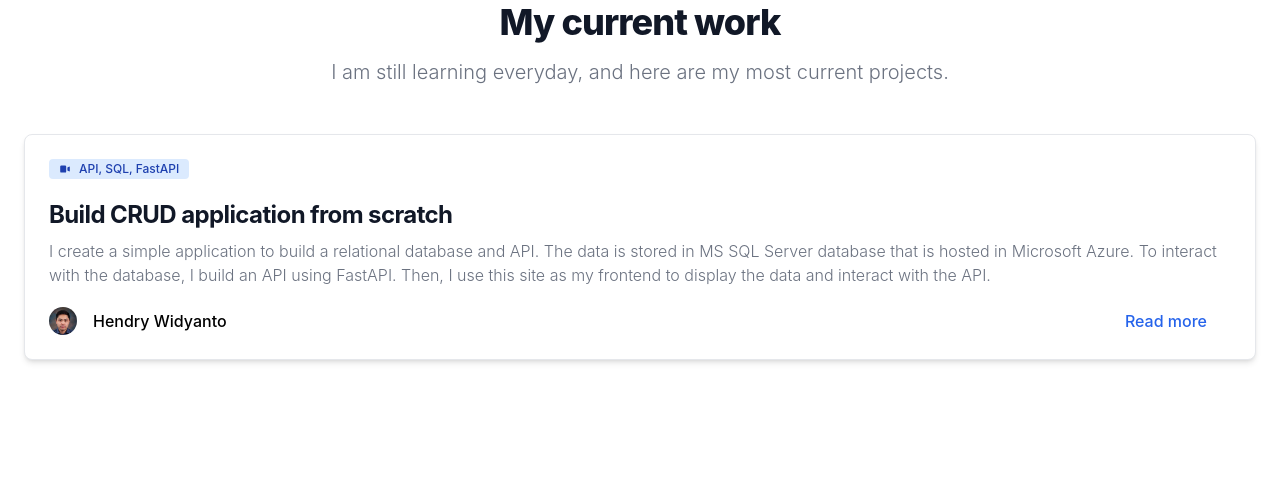
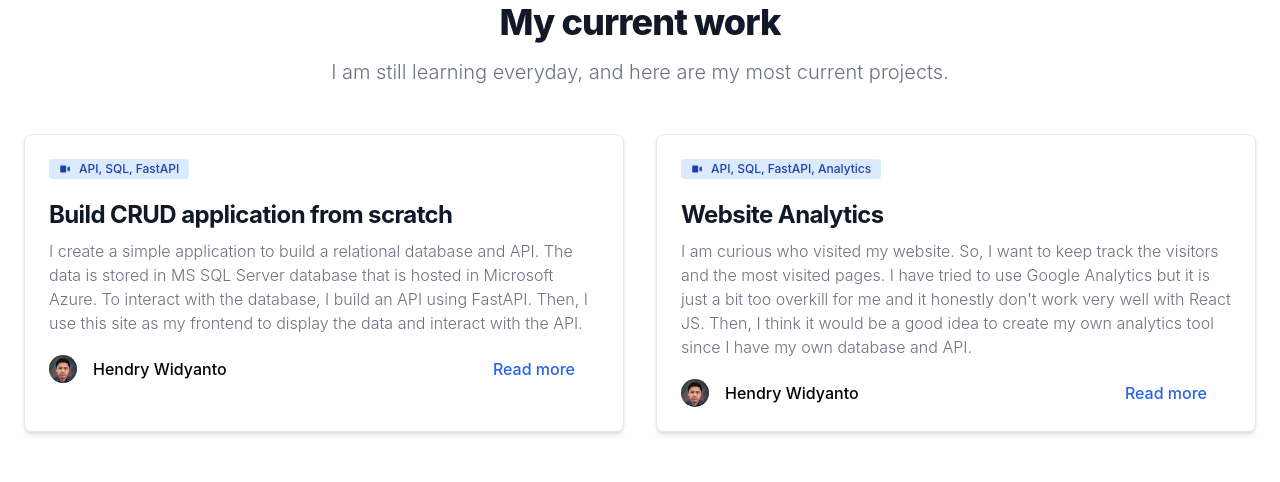
Before and after one commit to Gonzushi/WebsiteHendryFrontend, a React (Vite) app: page / in a window 1280 px wide. Shown: the part 1120-1602 px from the top of the page. Built offline with nearby package versions, Linux system fonts and the light colour scheme; no server answers.

Commit message:
Add pointer-events-none to ag chart

```diff
--- a/src/pages/Home.tsx
+++ b/src/pages/Home.tsx
@@ -119,7 +119,7 @@ function home() {
               projects.
             </p>
           </div>
-          <div className="grid gap-8 lg:grid-cols-1">
+          <div className="grid gap-8 lg:grid-cols-2">
             <article className="rounded-lg border border-gray-200 bg-white p-6 shadow-md">
               <div className="mb-5 flex items-center justify-between text-gray-500">
                 <span className="inline-flex items-center rounded bg-primary-100 px-2.5 py-0.5 text-xs font-medium text-primary-800 dark:bg-primary-200 dark:text-primary-800">
@@ -141,11 +141,11 @@ function home() {
                 </Link>
               </h2>
               <p className="mb-5 font-light text-gray-500 dark:text-gray-400">
-                I create a simple application to build a relational database and API. The
-                data is stored in MS SQL Server database that is hosted in
-                Microsoft Azure. To interact with the database, I build an API
-                using FastAPI. Then, I use this site as my frontend to display
-                the data and interact with the API.
+                I create a simple application to build a relational database and
+                API. The data is stored in MS SQL Server database that is hosted
+                in Microsoft Azure. To interact with the database, I build an
+                API using FastAPI. Then, I use this site as my frontend to
+                display the data and interact with the API.
               </p>
               <div className="flex items-center justify-between">
                 <div className="flex items-center space-x-4">
@@ -156,6 +156,54 @@ function home() {
                 </div>
                 <Link
                   to="/portfolio/project-crud"
+                  className="inline-flex items-center font-medium text-primary-600 hover:underline dark:text-primary-500"
+                >
+                  Read more
+                  <svg
+                    className="ml-2 h-4 w-4"
+                    fill="currentColor"
+                    viewBox="0 0 20 20"
+                    xmlns="http://www.w3.org/2000/svg"
+                  ></svg>
+                </Link>
+              </div>
+            </article>
+
+            <article className="rounded-lg border border-gray-200 bg-white p-6 shadow-md">
+              <div className="mb-5 flex items-center justify-between text-gray-500">
+                <span className="inline-flex items-center rounded bg-primary-100 px-2.5 py-0.5 text-xs font-medium text-primary-800 dark:bg-primary-200 dark:text-primary-800">
+                  <svg
+                    className="mr-2 h-3 w-3"
+                    fill="currentColor"
+                    viewBox="0 0 20 20"
+                    xmlns="http://www.w3.org/2000/svg"
+                  >
+                    <path d="M2 6a2 2 0 012-2h6a2 2 0 012 2v8a2 2 0 01-2 2H4a2 2 0 01-2-2V6zM14.553 7.106A1 1 0 0014 8v4a1 1 0 00.553.894l2 1A1 1 0 0018 13V7a1 1 0 00-1.447-.894l-2 1z"></path>
+                  </svg>
+                  API, SQL, FastAPI, Analytics
+                </span>
+                {/* <span className="text-sm">14 days ago</span> */}
+              </div>
+              <h2 className="mb-2 text-2xl font-bold tracking-tight text-gray-900 dark:text-white">
+                <Link to="portfolio/website-analytics">Website Analytics</Link>
+              </h2>
+              <p className="mb-5 font-light text-gray-500 dark:text-gray-400">
+                I am curious who visited my website. So, I want to keep track
+                the visitors and the most visited pages. I have tried to use
+                Google Analytics but it is just a bit too overkill for me and it
+                honestly don't work very well with React JS. Then, I think it
+                would be a good idea to create my own analytics tool since I
+                have my own database and API.
+              </p>
+              <div className="flex items-center justify-between">
+                <div className="flex items-center space-x-4">
+                  <img src={ProfilePicture} className="h-7 w-7 rounded-full" />
+                  <span className="font-medium dark:text-white">
+                    Hendry Widyanto
+                  </span>
+                </div>
+                <Link
+                  to="/portfolio/website-analytics"
                   className="inline-flex items-center font-medium text-primary-600 hover:underline dark:text-primary-500"
                 >
                   Read more
--- a/src/pages/portfolio/WebsiteAnalytics.tsx
+++ b/src/pages/portfolio/WebsiteAnalytics.tsx
@@ -41,7 +41,6 @@ export default function WebsiteAnalytics() {
     fetchDataView();
   }, []);
 
-
   // const [data, setData] = useState([
   //   { latitude: -6.1944, longitude: 106.8229, total: 100 },
   //   { latitude: 37.7833, longitude: -122.4167, total: 200 },
@@ -57,9 +56,10 @@ export default function WebsiteAnalytics() {
         <p>
           I am curious who visited my website. So, I want to keep track the
           visitors and the most visited pages. I have tried to use Google
-          Analytics but it is just a bit too overkill for me. Then, I think it
-          would be a good idea to create my own analytics tool since I have my
-          own database and API.
+          Analytics but it is just a bit too overkill for me and it honestly
+          don't work very well with React JS. Then, I think it would be a good
+          idea to create my own analytics tool since I have my own database and
+          API.
         </p>
       </div>
 
@@ -211,7 +211,7 @@ export default function WebsiteAnalytics() {
           of visitor from each city. I think that would be cool. But for now,
           this should be enough for me.
         </p>
-        <div className="mt-6 h-96 overflow-hidden rounded-lg border border-gray-300 p-4 shadow-lg">
+        <div className="pointer-events-none mt-6 h-96 overflow-auto rounded-lg border border-gray-300 p-4 shadow-lg md:pointer-events-auto">
           <AgChartsReact options={options} />
         </div>
 
```
